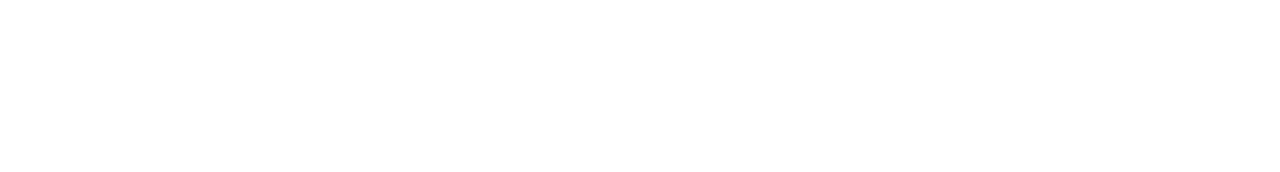
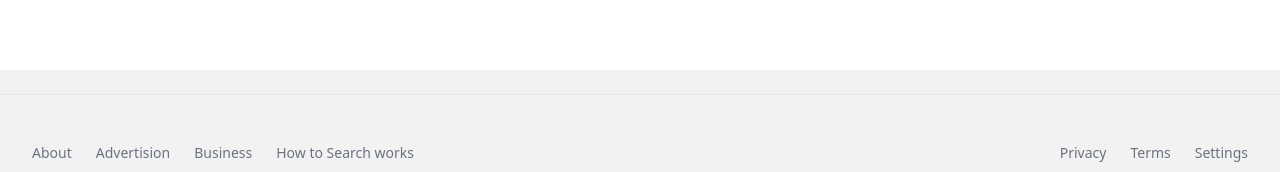
Before and after one commit to lil-iby/google-clone, a Next.js app: page / in a window 1280 px wide. Shown: the part 625-797 px from the top of the page. Built offline with nearby package versions, Linux system fonts and the light colour scheme; no server answers.

Commit message:
add footer componet

```diff
--- a/src/app/globals.css
+++ b/src/app/globals.css
@@ -5,6 +5,8 @@
 @layer components {
   .btn {
   @apply bg-[#f8f9fa] rounded-md text-sm text-gray-800 hover:ring-1 hover:ring-gray-200 focus:outline-none active:ring-gray-300 hover:shadow-md w-36 h-10 transition-shadow;
-
+}
+.link {
+  @apply hover:underline cursor-pointer;
 }
 }
--- a/src/app/layout.jsx
+++ b/src/app/layout.jsx
@@ -1,5 +1,6 @@
 import { Geist, Geist_Mono } from "next/font/google";
 import "./globals.css";
+import { Footer } from "@/components/Footer";
 
 const geistSans = Geist({
   variable: "--font-geist-sans",
@@ -22,6 +23,7 @@
       <link rel="icon" href="/favicon.svg" />
       <body className={`${geistSans.variable} ${geistMono.variable}`}>
         {children}
+        <Footer />
       </body>
     </html>
   );
--- /dev/null
+++ b/src/components/CountryLookup.jsx
@@ -0,0 +1,14 @@
+"use client";
+
+import {useEffect, useState } from "react";
+
+export default function CountryLookup() {
+    const [country, setCountry] = useState("");
+    useEffect(() => {
+        fetch(`https://extreme-ip-lookup.com/json/?key=${process.env.NEXT_PUBLIC_IP_API_KEY}`)
+        .then((res)=>res.json()).then((data)=>setCountry(data.country))
+        },[])
+  return (
+    <div>{country}</div>
+  )
+}
--- /dev/null
+++ b/src/components/Footer.jsx
@@ -0,0 +1,24 @@
+import CountryLookup from "./CountryLookup";
+
+export  function Footer() {
+  return (
+    <footer className="absolute bottom-0 text-sm text-gray-500 bg-[#f2f2f2] w-full">
+        <div className="border-b px-8 py-3">
+            <CountryLookup/>
+        </div>
+        <div className="flex flex-col sm:flex-row justify-between mt-9 items-center px-8 py-3 space-y-7 sm:space-y-0">
+            <ul className="flex items-center space-x-6">
+                <li className="link">About</li>
+                <li className="link">Advertision</li>
+                <li className="link">Business</li>
+                <li className="link">How to Search works</li>
+            </ul>
+            <ul className="flex items-center space-x-6">
+                <li className="link">Privacy</li>
+                <li className="link">Terms</li>
+                <li className="link">Settings</li>
+            </ul>
+        </div>
+    </footer>
+  )
+}
```
Also changed, not shown: src/app/page.jsx (renamed from src/app/page.js).
